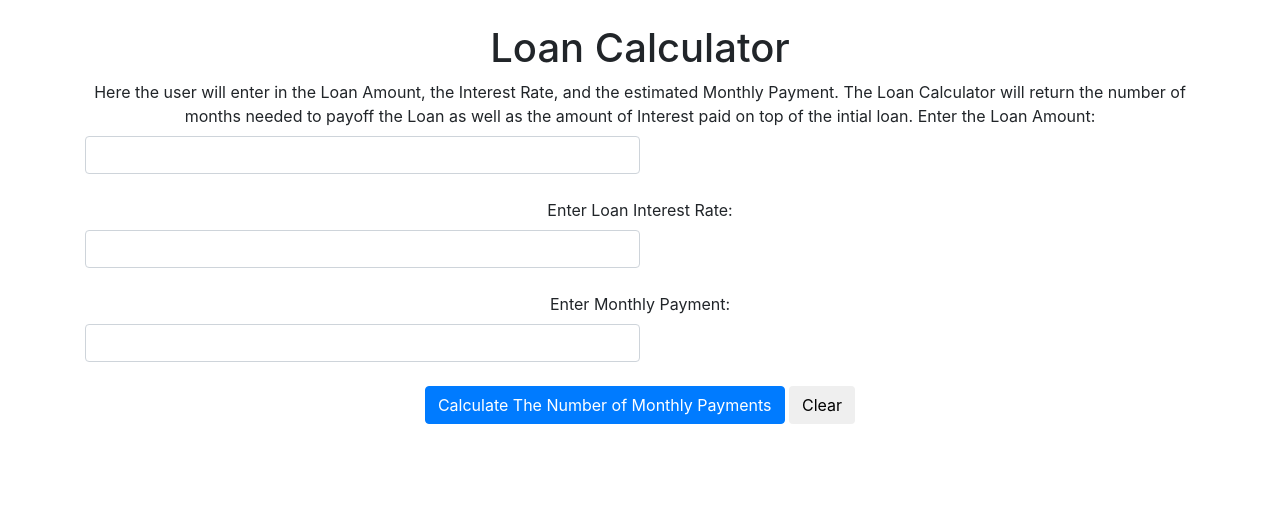
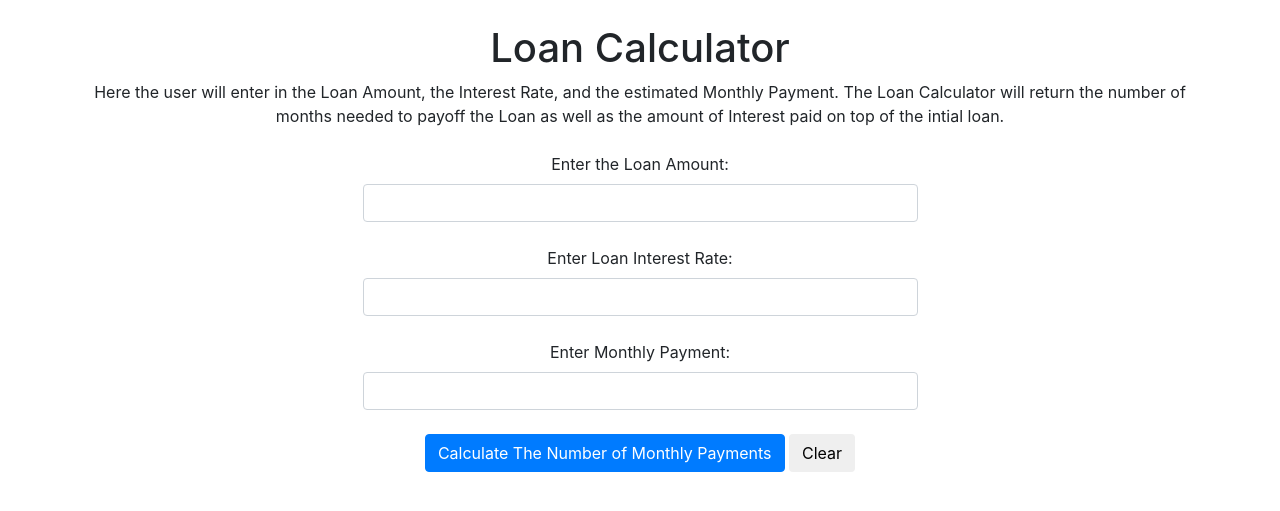
Before and after one commit to boss21/COMP5501, a PHP site: page /additionalTools/loans in a window 1280 px wide. Shown: the part 56-567 px from the top of the page. Run offline with PHP 8.4, Linux system fonts and the light colour scheme; the visitor is signed in with stand-in values (Sample User, id 1).

Commit message:
Update index.php

```diff
--- a/additionalTools/loans/index.php
+++ b/additionalTools/loans/index.php
@@ -23,6 +23,12 @@ $email = $_SESSION['email'];
     <meta name="viewport" content="width=device-width, initial-scale=1, maximum-scale=1, user-scalable=no">
     <title>The Financial Wizard</title>
     <link rel="stylesheet" href="https://maxcdn.bootstrapcdn.com/bootstrap/4.0.0/css/bootstrap.css">
+    <style>
+        .col-centered {
+            float: none;
+            margin: 0 auto;
+        }
+    </style>
     <script src="https://ajax.googleapis.com/ajax/libs/jquery/3.3.1/jquery.js"></script>
     <script src="https://maxcdn.bootstrapcdn.com/bootstrap/4.0.0/js/bootstrap.js"></script>
  <script>
@@ -33,7 +39,7 @@ $email = $_SESSION['email'];
             var LA = document.getElementById("LA").value;
             var LIR = document.getElementById("LIR").value;
             var MP = document.getElementById("MP").value;
-            var Months = - Math.log(1-[(LA * LIR)/MP])/Math.log(1+LIR);
+            var Months = (Math.log(1-[(LA * LIR)/MP]))/Math.log(1+LIR);
             var IAmount = LA*(1+ LIR*Months)-LA;
             document.getElementById("output").innerHTML = "Number of Monthly Payments: " + Months;
             document.getElementById("output2").innerHTML = "Interest On Top of Loan To Be Paid: "+ IAmount;
@@ -102,6 +108,8 @@ $email = $_SESSION['email'];
                 <div class="form-group col-sm-12 text-center">
                 <h1>Loan Calculator</h1>
                 Here the user will enter in the Loan Amount, the Interest Rate, and the estimated Monthly Payment. The Loan Calculator will return the number of months needed to payoff the Loan as well as the amount of Interest paid on top of the intial loan.
+                <br>
+                <br>
                 <label>Enter the Loan Amount:</label>
                 <input id="LA" type="number" required="required" max="999999999" step=".01" class="form-control col-sm-6 col-centered">
                 <br>
```
